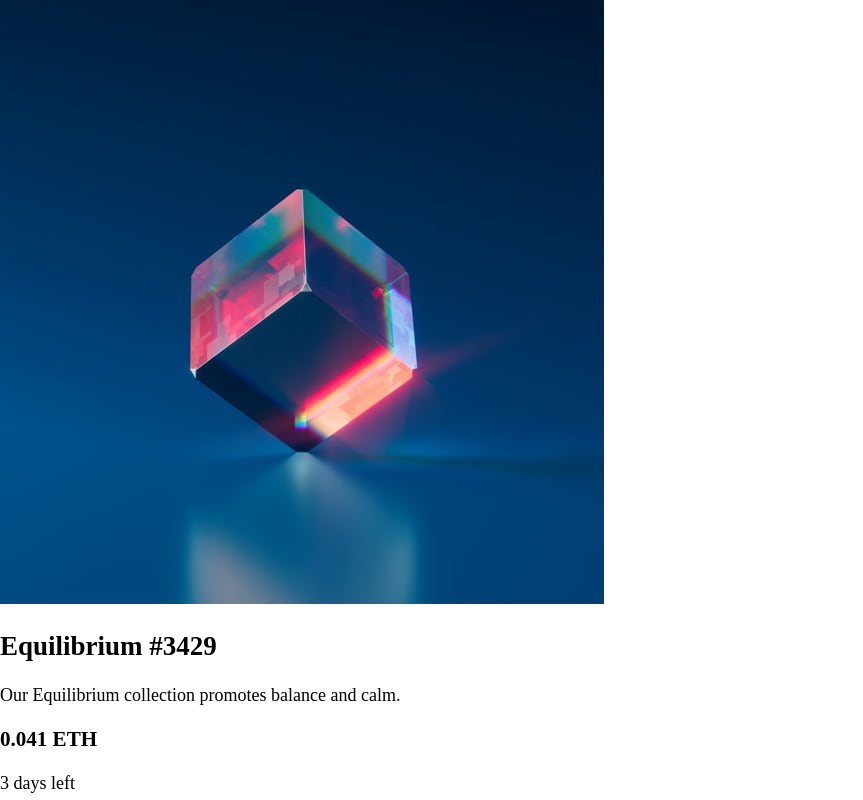
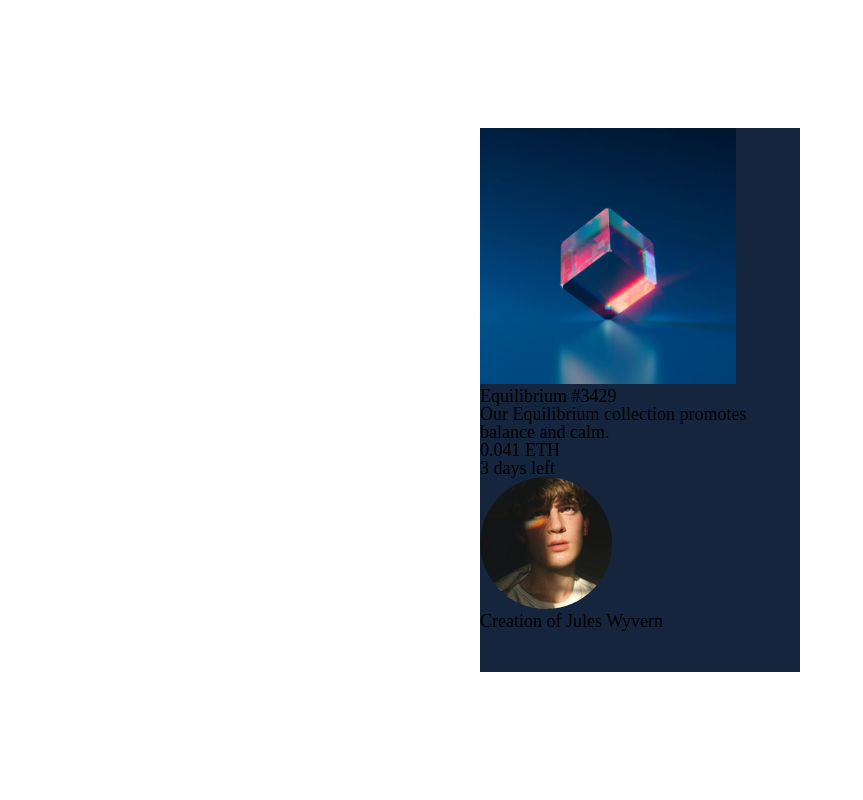
Before and after one commit to Joscha-Goetz/NFT-preview-card-component-FM, a plain HTML site: page index.html in a window 1280 px wide. Shown: the top 800 px of the page, without its empty margins (0-863 px from the left). Drawn offline with Linux system fonts and the light colour scheme.

Commit message:
card dimensions

```diff
--- a/index.html
+++ b/index.html
@@ -17,9 +17,9 @@
 <body>
   <div class="main">
 
-    <div class="card">
+    <div class="NFT">
 
-      <img src="images/image-equilibrium.jpg" alt="Image of Equilibrium">
+      <img class="NFT__picture" src="images/image-equilibrium.jpg" alt="Image of Equilibrium">
 
       <h2 class="NFT__title">Equilibrium #3429</h2>
       <p class="NFT__description">Our Equilibrium collection promotes balance and calm.</p>
--- a/style.css
+++ b/style.css
@@ -7,7 +7,68 @@
     --line-blue: hsl(215, 32%, 27%);
 }
 
-html, body {
+html, body, div, span, applet, object, iframe,
+h1, h2, h3, h4, h5, h6, p, blockquote, pre,
+a, abbr, acronym, address, big, cite, code,
+del, dfn, em, img, ins, kbd, q, s, samp,
+small, strike, strong, sub, sup, tt, var,
+b, u, i, center,
+dl, dt, dd, ol, ul, li,
+fieldset, form, label, legend,
+table, caption, tbody, tfoot, thead, tr, th, td,
+article, aside, canvas, details, embed,
+figure, figcaption, footer, header, hgroup,
+menu, nav, output, ruby, section, summary,
+time, mark, audio, video {
+	margin: 0;
+	padding: 0;
+	border: 0;
+	font-size: 100%;
+	font: inherit;
+	vertical-align: baseline;
+}
+/* HTML5 display-role reset for older browsers */
+article, aside, details, figcaption, figure,
+footer, header, hgroup, menu, nav, section {
+	display: block;
+}
+body {
+	line-height: 1;
+}
+ol, ul {
+	list-style: none;
+}
+blockquote, q {
+	quotes: none;
+}
+blockquote:before, blockquote:after,
+q:before, q:after {
+	content: '';
+	content: none;
+}
+table {
+	border-collapse: collapse;
+	border-spacing: 0;
+}
+
+/* Own CSS */
+body {
     font-size: 18px;
     margin: 0;
+    height: 100vh;
+    width: 100vw;
+    display: flex;
+    justify-content: center;
+    align-items: center;
 }
+
+.NFT {
+    margin: 2rem;
+    background-color: var(--card-bg-blue);
+    height: 34rem;
+    width: 20rem;
+}
+
+.NFT__picture {
+    width: 80%;
+}
```
